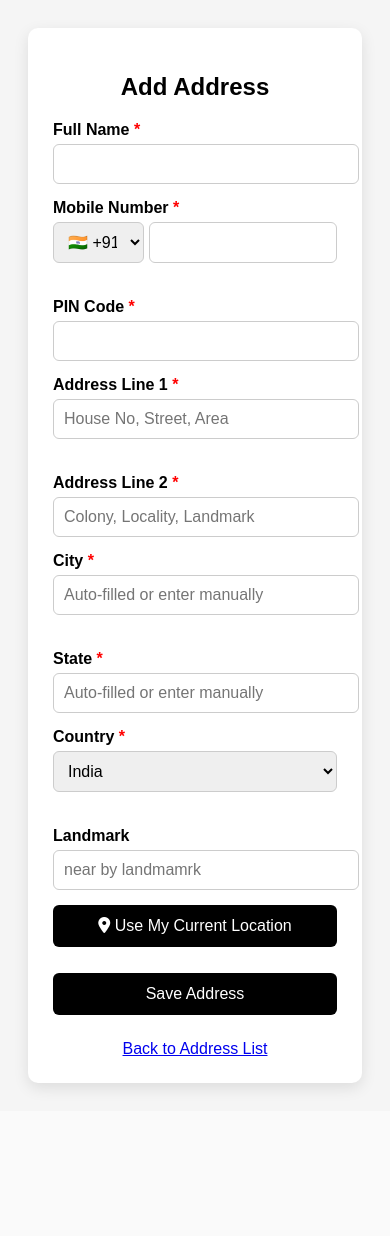
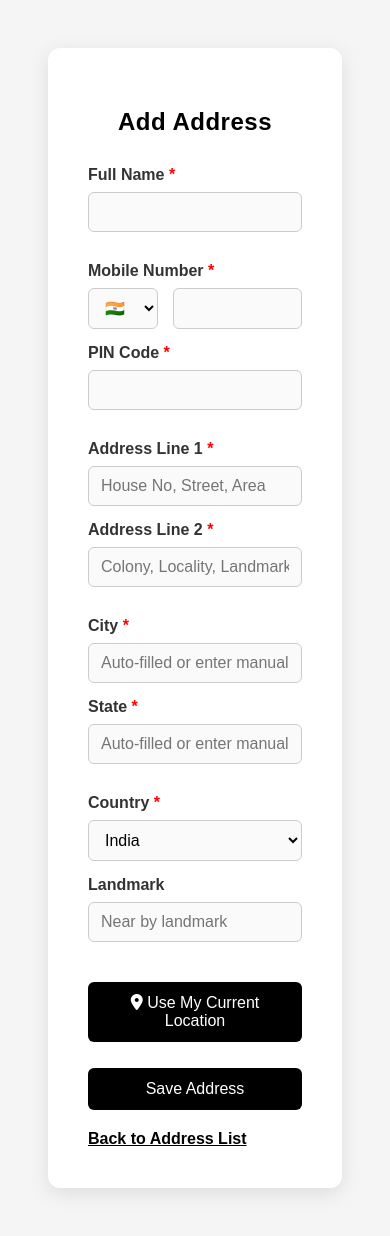
Before and after one commit to TechnoForestInnovations/ECommerce, a Django app: page / in a window 390 px wide. Before the commit the page ends 1092 px from the top, so only its background shows below. Run offline with Django 5.2, Linux system fonts and the light colour scheme; a user stored in the database is signed in.

Commit message:
clean and responsive add address
Updated styles for better layout and responsiveness. Enhanced mobile number validation and improved address form structure.

```diff
--- a/address_management/signup/signup/base/templates/orders/add_address.html
+++ b/address_management/signup/signup/base/templates/orders/add_address.html
@@ -8,28 +8,94 @@
 <link rel="stylesheet" href="https://cdnjs.cloudflare.com/ajax/libs/font-awesome/6.4.0/css/all.min.css">
 
 <style>
-body { font-family: Arial, sans-serif; background:#f5f5f5; padding:20px; }
-.container { max-width:800px; margin:auto; background:#fff; padding:25px; border-radius:10px; box-shadow:0 5px 15px rgba(0,0,0,0.1); }
-h2 { text-align:center; margin-bottom:20px; color:#000; }
-label { display:block; margin-bottom:5px; font-weight:600; }
+body {
+  font-family: Arial, sans-serif;
+  background:#f5f5f5;
+  padding:40px;
+  display:flex;
+  justify-content:center;
+}
+.container {
+  width:100%;
+  max-width:850px;
+  background:#fff;
+  padding:40px;
+  border-radius:12px;
+  box-shadow:0 5px 20px rgba(0,0,0,0.1);
+}
+h2 {
+  text-align:center;
+  margin-bottom:30px;
+  color:#000;
+  letter-spacing:0.5px;
+}
+label {
+  display:block;
+  margin-bottom:8px;
+  font-weight:600;
+  color:#333;
+}
 .required { color:red; }
-.row { display:flex; gap:20px; flex-wrap:wrap; }
-.col { flex:1; min-width:48%; }
 
-input, select { width:100%; padding:10px; margin-bottom:15px; border-radius:6px; border:1px solid #ccc; font-size:1rem; }
-.phone-input { display:flex; gap:5px; }
+.row {
+  display:flex;
+  justify-content:space-between;
+  align-items:flex-start;
+  gap:40px;
+  margin-bottom:30px;
+}
+.col {
+  flex:1;
+  min-width:47%;
+}
+
+input, select {
+  width:100%;
+  padding:10px 12px;
+  border-radius:6px;
+  border:1px solid #ccc;
+  font-size:1rem;
+  background-color:#fafafa;
+  box-sizing:border-box;
+}
+input:focus, select:focus {
+  outline:none;
+  border-color:#000;
+  background-color:#fff;
+}
+
+.phone-input { display:flex; gap:15px; }
 .phone-input select { width:35%; }
 .phone-input input { width:65%; }
 
-button, .location-btn { width:100%; padding:12px; border:none; border-radius:6px; background:#000; color:#fff; font-size:1rem; cursor:pointer; margin-bottom:10px; }
+button, .location-btn {
+  width:100%;
+  padding:12px;
+  border:none;
+  border-radius:6px;
+  background:#000;
+  color:#fff;
+  font-size:1rem;
+  cursor:pointer;
+  margin-top:10px;
+  transition:all 0.3s ease;
+}
 button:hover, .location-btn:hover { background:#333; }
 
-.back-link { display:block; margin-top:15px; text-align:center; }
+.back-link {
+  display:block;
+  margin-top:20px;
+  text-align:left;
+  color:#000;
+  font-weight:600;
+}
+
 
 /* Mobile Responsive */
 @media(max-width:600px){
-  .row { flex-direction:column; }
+  .row { flex-direction:column; gap:15px; }
   .col { min-width:100%; }
+  .default-container { justify-content:flex-start; }
 }
 </style>
 </head>
@@ -47,11 +113,13 @@ button:hover, .location-btn:hover { background:#333; }
 <form method="POST">
 {% csrf_token %}
 
-<!-- Full Width -->
-<label>Full Name <span class="required">*</span></label>
-<input type="text" name="fullname" value="{{ address.fullname|default:'' }}" required>
+<div class="row">
+  <div class="col">
+    <label>Full Name <span class="required">*</span></label>
+    <input type="text" name="fullname" value="{{ address.fullname|default:'' }}" required>
+  </div>
+</div>
 
-<!-- Row 1 -->
 <div class="row">
   <div class="col">
     <label>Mobile Number <span class="required">*</span></label>
@@ -62,16 +130,17 @@ button:hover, .location-btn:hover { background:#333; }
         <option value="+44">🇬🇧 +44</option>
         <option value="+61">🇦🇺 +61</option>
       </select>
-      <input type="tel" name="mobile" value="{{ address.mobile|default:'' }}" required>
+      <input type="tel" id="mobile" name="mobile" maxlength="10" pattern="[0-9]{10}" value="{{ address.mobile|default:'' }}" required>
     </div>
+    <small id="mobile-error" style="color:red; font-size:13px;"></small>
   </div>
+
   <div class="col">
     <label>PIN Code <span class="required">*</span></label>
     <input type="text" id="pincode" name="pincode" maxlength="6" value="{{ address.pincode|default:'' }}" required>
   </div>
 </div>
 
-<!-- Row 2 -->
 <div class="row">
   <div class="col">
     <label>Address Line 1 <span class="required">*</span></label>
@@ -79,23 +148,21 @@ button:hover, .location-btn:hover { background:#333; }
   </div>
   <div class="col">
     <label>Address Line 2 <span class="required">*</span></label>
-    <input type="text" id="address2" name="address2"placeholder="Colony, Locality, Landmark " value="{{ address.address2|default:'' }}" required>
+    <input type="text" id="address2" name="address2" placeholder="Colony, Locality, Landmark" value="{{ address.address2|default:'' }}" required>
   </div>
 </div>
 
-<!-- Row 3 -->
 <div class="row">
   <div class="col">
     <label>City <span class="required">*</span></label>
-    <input type="text" id="city" name="city"placeholder="Auto-filled or enter manually" value="{{ address.city|default:'' }}" required>
+    <input type="text" id="city" name="city" placeholder="Auto-filled or enter manually" value="{{ address.city|default:'' }}" required>
   </div>
   <div class="col">
     <label>State <span class="required">*</span></label>
-    <input type="text" id="state" name="state"placeholder="Auto-filled or enter manually" value="{{ address.state|default:'' }}" required>
+    <input type="text" id="state" name="state" placeholder="Auto-filled or enter manually" value="{{ address.state|default:'' }}" required>
   </div>
 </div>
 
-<!-- Row 4 -->
 <div class="row">
   <div class="col">
     <label>Country <span class="required">*</span></label>
@@ -109,13 +176,16 @@ button:hover, .location-btn:hover { background:#333; }
   </div>
   <div class="col">
     <label>Landmark</label>
-    <input type="text" id="landmark" name="landmark" placeholder="near by landmamrk"value="{{ address.landmark|default:'' }}">
+    <input type="text" id="landmark" name="landmark" placeholder="Near by landmark" value="{{ address.landmark|default:'' }}">
   </div>
 </div>
 
-<!-- Location Button & Submit -->
-<button type="button" class="location-btn" onclick="getLocation()"><i class="fa-solid fa-location-dot"></i> Use My Current Location</button>
+<button type="button" class="location-btn" onclick="getLocation()">
+  <i class="fa-solid fa-location-dot"></i> Use My Current Location
+</button>
 <p id="location-status"></p>
+
+
 
 <button type="submit">{% if address %}Update Address{% else %}Save Address{% endif %}</button>
 
@@ -124,9 +194,27 @@ button:hover, .location-btn:hover { background:#333; }
 <a href="{% url 'base:address_list' %}" class="back-link">Back to Address List</a>
 </div>
 
+<script>
+// ✅ Phone Number Validation
+const mobileInput = document.getElementById("mobile");
+const error = document.getElementById("mobile-error");
 
-<script>
-// Auto-fill City/State using Pincode (India)
+mobileInput.addEventListener("input", function () {
+  const val = mobileInput.value;
+  if (!/^\d*$/.test(val)) {
+    error.textContent = "Only digits allowed.";
+    mobileInput.value = val.replace(/\D/g, "");
+  } else if (val.length > 10) {
+    error.textContent = "Max 10 digits allowed.";
+    mobileInput.value = val.slice(0, 10);
+  } else if (val.length < 10 && val.length > 0) {
+    error.textContent = "Incomplete number.";
+  } else {
+    error.textContent = "";
+  }
+});
+
+// ✅ Auto-fill City/State using Pincode (India)
 document.getElementById("pincode").addEventListener("input", async function() {
   const pin = this.value;
   if(pin.length === 6){
@@ -139,7 +227,7 @@ document.getElementById("pincode").addEventListener("input", async function() {
   }
 });
 
-// Fetch Location & Autofill
+// ✅ Fetch Location & Autofill using OpenStreetMap
 async function getLocation(){
   const status = document.getElementById("location-status");
   if(navigator.geolocation){
@@ -149,8 +237,8 @@ async function getLocation(){
       const res = await fetch(`https://nominatim.openstreetmap.org/reverse?format=jsonv2&lat=${lat}&lon=${lon}`);
       const data = await res.json();
       document.getElementById("address1").value = data.address.house_number || data.address.road || "";
-      document.getElementById("address2").value = data.address.suburb || data.address.neighbourhood || "";
-      document.getElementById("city").value = data.address.city || data.address.town || "";
+      document.getElementById("address2").value = data.address.suburb || data.address.neighbourhood || data.address.locality || "";
+      document.getElementById("city").value = data.address.city || data.address.town || data.address.village || "";
       document.getElementById("state").value = data.address.state || "";
       document.getElementById("pincode").value = data.address.postcode || "";
       status.textContent = "Location filled!";
```
